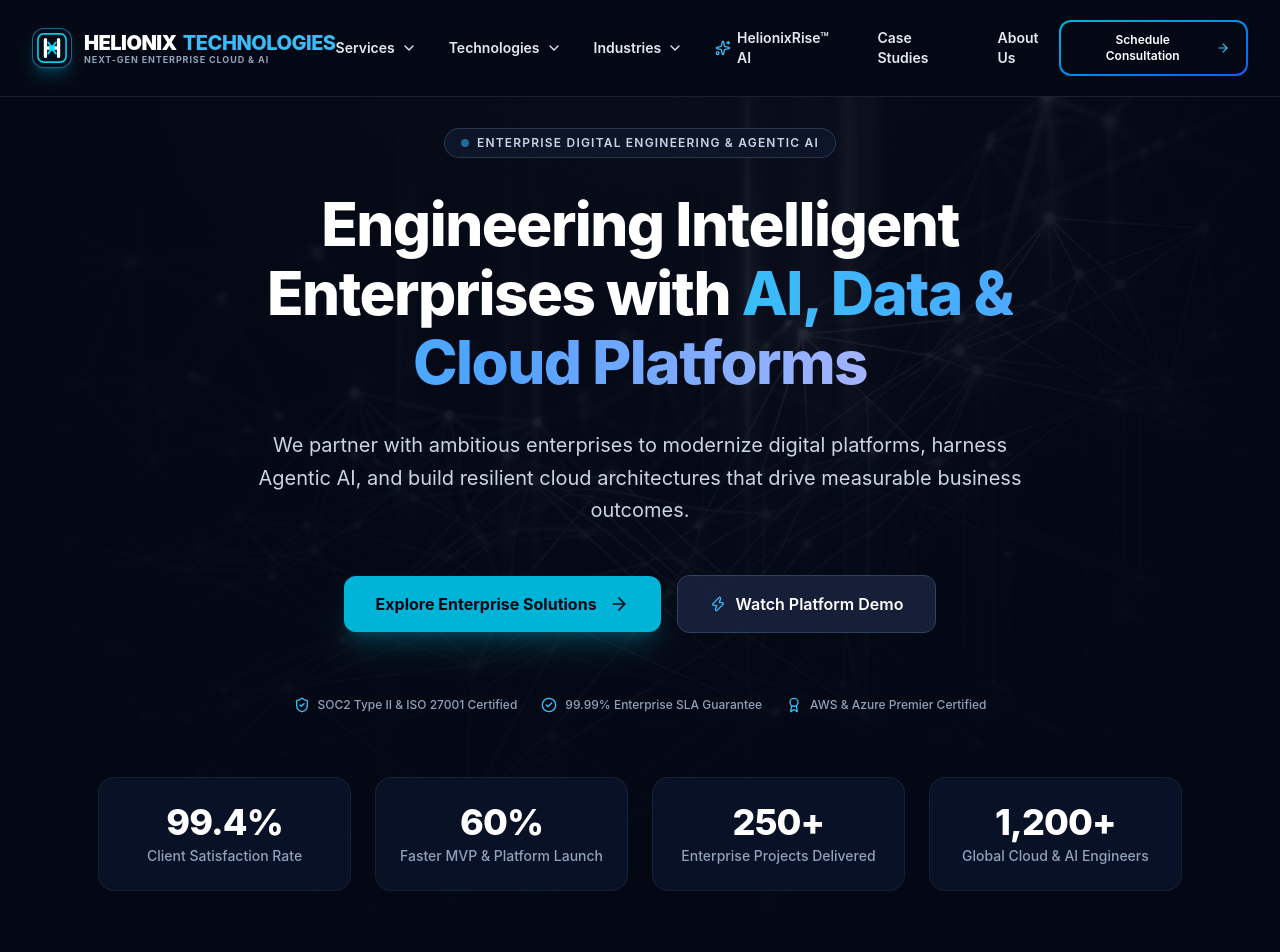
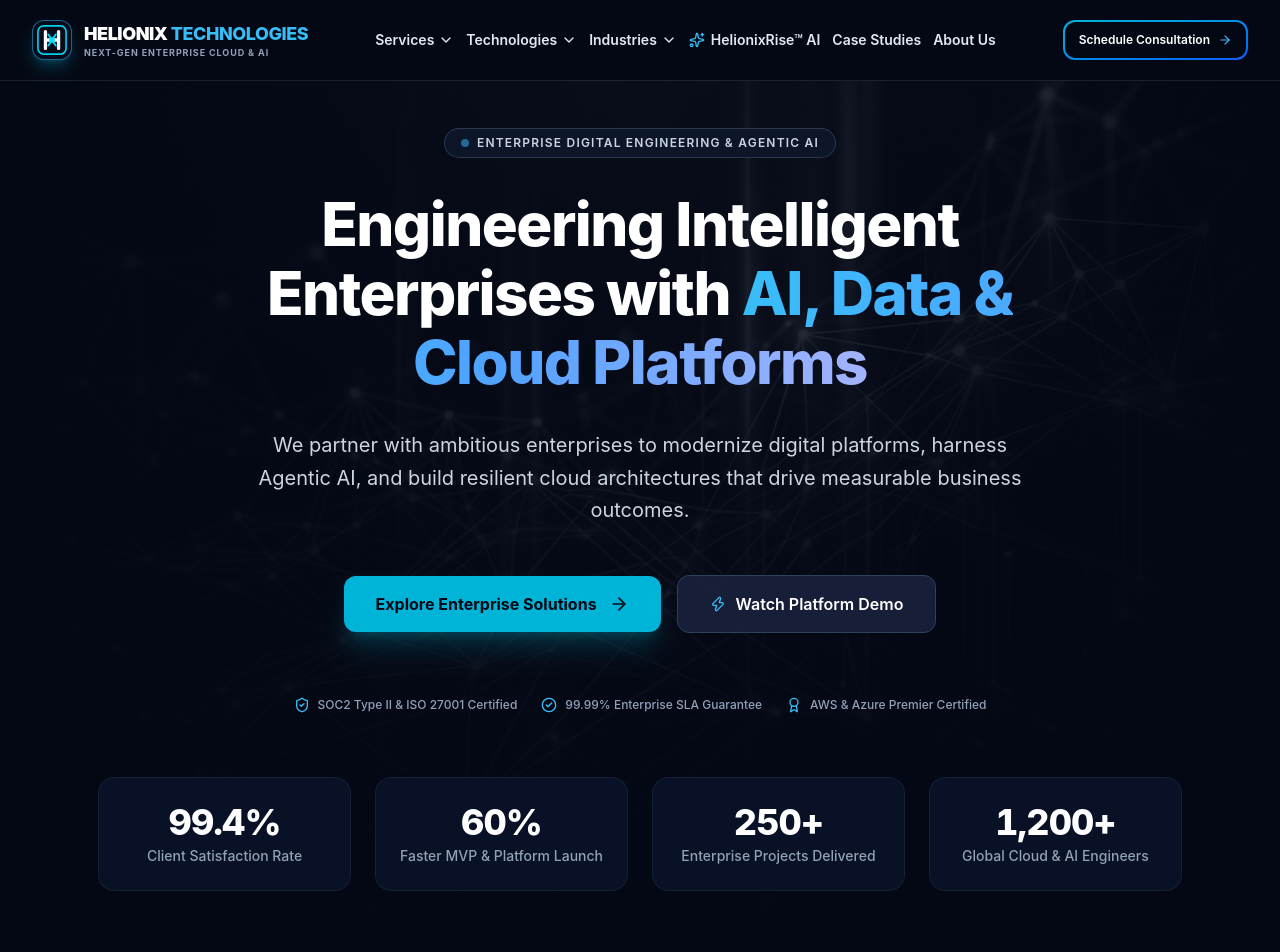
Before and after one commit to priyankgondaliya/Helionix, a React (Vite) app: page / in a window 1280 px wide. Shown: the top 952 px of the page. Built offline with nearby package versions, Linux system fonts and the light colour scheme.

Commit message:
Enhance Hero and Navbar components with CountUpStat for animated statistics and improve dropdown functionality with dynamic positioning

```diff
--- a/src/components/Hero.jsx
+++ b/src/components/Hero.jsx
@@ -1,6 +1,85 @@
-import React from 'react';
-import { ShieldCheck, ArrowRight, CheckCircle2, Award, Zap, TrendingUp } from 'lucide-react';
+import React, { useEffect, useRef, useState } from 'react';
+import { ShieldCheck, ArrowRight, CheckCircle2, Award, Zap } from 'lucide-react';
 import { siteConfig } from '../data/siteData';
+
+function parseStatValue(value) {
+  const match = String(value).match(/^([^0-9]*)([0-9][0-9,]*(?:\.[0-9]+)?)(.*)$/);
+  if (!match) return { prefix: '', number: 0, decimals: 0, suffix: '' };
+  const numeric = match[2].replace(/,/g, '');
+  const decimals = numeric.includes('.') ? numeric.split('.')[1].length : 0;
+  return {
+    prefix: match[1],
+    number: Number(numeric),
+    decimals,
+    suffix: match[3],
+  };
+}
+
+function formatStatNumber(value, decimals) {
+  return value.toLocaleString('en-US', {
+    minimumFractionDigits: decimals,
+    maximumFractionDigits: decimals,
+  });
+}
+
+function CountUpStat({ value, delay = 0 }) {
+  const { prefix, number, decimals, suffix } = parseStatValue(value);
+  const [display, setDisplay] = useState(() => formatStatNumber(0, decimals));
+  const ref = useRef(null);
+
+  useEffect(() => {
+    const el = ref.current;
+    if (!el) return;
+
+    let frame = 0;
+    let started = false;
+    const reduced = window.matchMedia('(prefers-reduced-motion: reduce)').matches;
+
+    const run = () => {
+      if (started) return;
+      started = true;
+      if (reduced) {
+        setDisplay(formatStatNumber(number, decimals));
+        return;
+      }
+
+      const duration = 1700;
+      const begin = performance.now() + delay;
+      const tick = (now) => {
+        const elapsed = now - begin;
+        if (elapsed < 0) {
+          frame = requestAnimationFrame(tick);
+          return;
+        }
+        const progress = Math.min(elapsed / duration, 1);
+        const eased = 1 - Math.pow(1 - progress, 3);
+        const current = progress === 1 ? number : number * eased;
+        setDisplay(formatStatNumber(current, decimals));
+        if (progress < 1) frame = requestAnimationFrame(tick);
+      };
+      frame = requestAnimationFrame(tick);
+    };
+
+    const observer = new IntersectionObserver((entries) => {
+      if (entries.some((entry) => entry.isIntersecting)) {
+        run();
+        observer.disconnect();
+      }
+    }, { threshold: 0.4 });
+
+    observer.observe(el);
+    return () => {
+      observer.disconnect();
+      cancelAnimationFrame(frame);
+    };
+  }, [number, decimals, delay]);
+
+  return (
+    <span ref={ref}>
+      {prefix}{display}{suffix}
+    </span>
+  );
+}
 
 export default function Hero({ onOpenContact }) {
   return (
@@ -80,8 +159,8 @@
           {siteConfig.stats.map((stat, idx) => (
             <div key={idx} className="glass-card rounded-2xl p-6 text-center relative overflow-hidden group">
               <div className="absolute top-0 left-0 right-0 h-1 bg-gradient-to-r from-transparent via-cyan-500/50 to-transparent opacity-0 group-hover:opacity-100 transition-opacity" />
-              <div className="text-3xl sm:text-4xl font-extrabold text-white tracking-tight mb-1 group-hover:text-cyan-400 transition-colors">
-                {stat.value}
+              <div className="text-3xl sm:text-4xl font-extrabold text-white tracking-tight mb-1 tabular-nums group-hover:text-cyan-400 transition-colors">
+                <CountUpStat value={stat.value} delay={idx * 160} />
               </div>
               <div className="text-xs sm:text-sm font-medium text-slate-400">
                 {stat.label}
--- a/src/components/Navbar.jsx
+++ b/src/components/Navbar.jsx
@@ -1,12 +1,26 @@
 import React, { useState, useEffect } from 'react';
-import { ChevronDown, Menu, X, ArrowRight, ShieldCheck, Send, Layers, Globe, Database, Code2, Server, Cloud, Smartphone, Sparkles, CheckCircle2 } from 'lucide-react';
+import { ChevronDown, Menu, X, ArrowRight, ShieldCheck, Send, Layers, Globe, Database, Code2, Server, Cloud, Smartphone, Sparkles, CheckCircle2, HeartPulse, Landmark, Cpu, ShoppingBag, Car } from 'lucide-react';
 import { serviceCategories, industrySolutions, technologyStack } from '../data/siteData';
 import TechIcon from './TechIcon';
+
+const industryIcons = {
+  healthcare: HeartPulse,
+  finance: Landmark,
+  hitech: Cpu,
+  consumer: ShoppingBag,
+  automotive: Car,
+};
 
 export default function Navbar({ onOpenContact, onSelectService, onSelectIndustry, onSelectTechnology }) {
   const [scrolled, setScrolled] = useState(false);
   const [mobileMenuOpen, setMobileMenuOpen] = useState(false);
   const [activeDropdown, setActiveDropdown] = useState(null);
+  const [dropdownTop, setDropdownTop] = useState(0);
+
+  const openDropdown = (name, event) => {
+    setDropdownTop(event.currentTarget.getBoundingClientRect().bottom);
+    setActiveDropdown(name);
+  };
 
   useEffect(() => {
     const handleScroll = () => {
@@ -45,11 +59,11 @@
       scrolled ? 'shadow-2xl border-b border-slate-800 py-3.5' : 'py-5 border-b border-slate-800/80'
     }`}>
       <div className="max-w-7xl mx-auto px-4 sm:px-6 lg:px-8">
-        <div className="flex items-center justify-between">
+        <div className="flex items-center justify-between gap-3 xl:gap-5">
 
           {/* Brand Logo - Helonix Technologies */}
-          <a href="#" className="flex items-center gap-3 group shrink-0">
-            <div className="w-10 h-10 rounded-xl bg-[#060C1B] flex items-center justify-center p-1 border border-cyan-400/50 shadow-lg shadow-cyan-500/25 group-hover:scale-105 transition-transform shrink-0">
+          <a href="#" className="flex items-center gap-2.5 sm:gap-3 group shrink-0 min-w-0">
+            <div className="w-9 h-9 sm:w-10 sm:h-10 rounded-xl bg-[#060C1B] flex items-center justify-center p-1 border border-cyan-400/50 shadow-lg shadow-cyan-500/25 group-hover:scale-105 transition-transform shrink-0">
               <svg viewBox="0 0 64 64" fill="none" className="w-full h-full">
                 <rect width="64" height="64" rx="14" fill="#060C1B"/>
                 <rect x="2" y="2" width="60" height="60" rx="12" fill="none" stroke="#00E5FF" strokeWidth="3.5" strokeOpacity="0.9"/>
@@ -58,52 +72,55 @@
                 <circle cx="32" cy="32" r="6" fill="#00E5FF"/>
               </svg>
             </div>
-            <div className="flex flex-col whitespace-nowrap">
-              <span className="text-lg sm:text-xl font-black tracking-tight text-white flex items-center gap-1.5 font-sans">
+            <div className="flex flex-col min-w-0">
+              <span className="text-[13px] min-[380px]:text-base sm:text-lg xl:text-lg 2xl:text-xl font-black tracking-tight text-white font-sans whitespace-nowrap">
                 HELIONIX <span className="text-cyan-400 font-extrabold">TECHNOLOGIES</span>
               </span>
-              <span className="text-[9px] tracking-widest text-slate-400 font-bold uppercase -mt-1">
+              <span className="hidden min-[420px]:block text-[8px] sm:text-[9px] tracking-widest text-slate-400 font-bold uppercase -mt-0.5 whitespace-nowrap">
                 Next-Gen Enterprise Cloud & AI
               </span>
             </div>
           </a>
 
           {/* Desktop Navigation Links */}
-          <nav className="hidden lg:flex items-center gap-5 xl:gap-8">
+          <nav className="hidden xl:flex items-center gap-3 2xl:gap-6 shrink-0">
 
             {/* Services Dropdown */}
             <div
               className="relative"
-              onMouseEnter={() => setActiveDropdown('services')}
+              onMouseEnter={(event) => openDropdown('services', event)}
               onMouseLeave={() => setActiveDropdown(null)}
             >
-              <button className="flex items-center gap-1.5 text-sm font-semibold text-slate-200 hover:text-cyan-400 transition-colors py-2">
+              <button className="flex items-center gap-1 text-sm font-semibold text-slate-200 hover:text-cyan-400 transition-colors py-2 whitespace-nowrap">
                 <span>Services</span>
                 <ChevronDown className={`w-4 h-4 transition-transform duration-200 ${activeDropdown === 'services' ? 'rotate-180 text-cyan-400' : ''}`} />
               </button>
 
               {activeDropdown === 'services' && (
-                <div className="absolute top-full left-1/2 -translate-x-1/2 w-[740px] pt-3 z-50">
+                <div
+                  className="fixed left-1/2 z-50 w-[min(1180px,calc(100vw-2rem))] -translate-x-1/2 pt-3"
+                  style={{ top: dropdownTop }}
+                >
                   <div
                     style={{ backgroundColor: '#070c18', opacity: 1, backdropFilter: 'none', WebkitBackdropFilter: 'none' }}
-                    className="rounded-2xl p-6 shadow-[0_35px_100px_rgba(0,0,0,1)] border border-slate-700 text-slate-100 grid grid-cols-2 gap-4"
+                    className="rounded-2xl p-6 sm:p-8 shadow-[0_35px_100px_rgba(0,0,0,1)] border border-slate-700 text-slate-100 grid grid-cols-2 gap-5"
                   >
                     {serviceCategories.map((cat) => (
                       <button
                         key={cat.id}
                         onClick={() => handleServiceClick(cat.id)}
                         style={{ backgroundColor: '#0f172a' }}
-                        className="p-4 rounded-xl hover:bg-[#1e293b] transition-all border border-slate-800 hover:border-cyan-500/60 group text-left"
+                        className="h-full p-5 sm:p-6 rounded-xl hover:bg-[#1e293b] transition-all border border-slate-800 hover:border-cyan-500/60 group text-left flex flex-col"
                       >
-                        <div className="flex items-center justify-between mb-1.5">
-                          <span className="text-sm font-bold text-white group-hover:text-cyan-400 transition-colors flex items-center gap-2">
-                            <span>{cat.title}</span>
+                        <div className="flex items-start justify-between gap-4 mb-3">
+                          <span className="text-base sm:text-lg font-bold text-white group-hover:text-cyan-400 transition-colors leading-snug">
+                            {cat.title}
                           </span>
-                          <span className="text-[10px] uppercase font-bold text-cyan-400 bg-[#040814] px-2 py-0.5 rounded-full border border-cyan-800">
+                          <span className="shrink-0 text-[11px] sm:text-xs uppercase font-bold text-cyan-400 bg-[#040814] px-2.5 py-1 rounded-full border border-cyan-800 text-center leading-tight">
                             {cat.badge}
                           </span>
                         </div>
-                        <p className="text-xs text-slate-300 line-clamp-2 leading-relaxed">
+                        <p className="text-sm text-slate-300 leading-relaxed">
                           {cat.description}
                         </p>
                       </button>
@@ -116,19 +133,22 @@
             {/* Technologies Dropdown */}
             <div
               className="relative"
-              onMouseEnter={() => setActiveDropdown('technologies')}
+              onMouseEnter={(event) => openDropdown('technologies', event)}
               onMouseLeave={() => setActiveDropdown(null)}
             >
-              <button className="flex items-center gap-1.5 text-sm font-semibold text-slate-200 hover:text-cyan-400 transition-colors py-2">
+              <button className="flex items-center gap-1 text-sm font-semibold text-slate-200 hover:text-cyan-400 transition-colors py-2 whitespace-nowrap">
                 <span>Technologies</span>
                 <ChevronDown className={`w-4 h-4 transition-transform duration-200 ${activeDropdown === 'technologies' ? 'rotate-180 text-cyan-400' : ''}`} />
               </button>
 
               {activeDropdown === 'technologies' && (
-                <div className="absolute top-full left-1/2 -translate-x-1/2 w-[860px] pt-3 z-50">
+                <div
+                  className="fixed left-1/2 z-50 w-[min(1180px,calc(100vw-2rem))] -translate-x-1/2 pt-3"
+                  style={{ top: dropdownTop }}
+                >
                   <div
                     style={{ backgroundColor: '#070c18', opacity: 1, backdropFilter: 'none', WebkitBackdropFilter: 'none' }}
-                    className="rounded-2xl p-6 shadow-[0_35px_100px_rgba(0,0,0,1)] border border-slate-700 text-slate-100 grid grid-cols-2 lg:grid-cols-3 gap-3.5"
+                    className="rounded-2xl p-6 sm:p-8 shadow-[0_35px_100px_rgba(0,0,0,1)] border border-slate-700 text-slate-100 grid grid-cols-2 xl:grid-cols-3 gap-5"
                   >
                     {technologyStack.map((techGroup) => {
                       const CategoryHeaderIcon = techGroup.category === 'frontend' ? Code2 :
@@ -140,25 +160,25 @@
                           key={techGroup.category}
                           onClick={() => handleTechClick(techGroup.category)}
                           style={{ backgroundColor: '#0f172a' }}
-                          className="p-4 rounded-xl hover:bg-[#1e293b] transition-all border border-slate-800 hover:border-cyan-500/60 group text-left space-y-2.5 flex flex-col justify-between"
+                          className="p-5 sm:p-6 rounded-xl hover:bg-[#1e293b] transition-all border border-slate-800 hover:border-cyan-500/60 group text-left space-y-4 flex flex-col justify-between"
                         >
-                          <div className="space-y-2">
+                          <div className="space-y-3">
                             <div className="flex items-center justify-between">
-                              <span className="text-xs sm:text-sm font-bold text-white group-hover:text-cyan-400 transition-colors flex items-center gap-2">
-                                <span className="p-1 rounded-lg bg-navy-950 border border-slate-800 text-cyan-400 group-hover:border-cyan-500/50 transition-colors">
-                                  <CategoryHeaderIcon className="w-3.5 h-3.5 text-cyan-400 shrink-0" />
+                              <span className="text-base sm:text-lg font-bold text-white group-hover:text-cyan-400 transition-colors flex items-center gap-2.5">
+                                <span className="p-1.5 rounded-lg bg-navy-950 border border-slate-800 text-cyan-400 group-hover:border-cyan-500/50 transition-colors">
+                                  <CategoryHeaderIcon className="w-5 h-5 text-cyan-400 shrink-0" />
                                 </span>
                                 <span>{techGroup.title}</span>
                               </span>
                             </div>
-                            <p className="text-[11px] text-slate-300 line-clamp-2 leading-relaxed">
+                            <p className="text-sm text-slate-300 line-clamp-3 leading-relaxed">
                               {techGroup.description}
                             </p>
                           </div>
-                          <div className="flex flex-wrap gap-1.5 pt-1">
+                          <div className="flex flex-wrap gap-2 pt-1">
                             {techGroup.items.slice(0, 4).map((item, iIdx) => (
-                              <span key={iIdx} className="text-[10px] font-semibold text-slate-200 bg-[#040814] px-2 py-0.5 rounded-md border border-slate-800 flex items-center gap-1 group-hover:border-slate-700">
-                                <TechIcon name={item.name} className="w-3 h-3 shrink-0" />
+                              <span key={iIdx} className="text-xs font-semibold text-slate-200 bg-[#040814] px-2.5 py-1 rounded-md border border-slate-800 flex items-center gap-1.5 group-hover:border-slate-700">
+                                <TechIcon name={item.name} className="w-4 h-4 shrink-0" />
                                 <span>{item.name}</span>
                               </span>
                             ))}
@@ -174,59 +194,75 @@
             {/* Industries Dropdown */}
             <div
               className="relative"
-              onMouseEnter={() => setActiveDropdown('industries')}
+              onMouseEnter={(event) => openDropdown('industries', event)}
               onMouseLeave={() => setActiveDropdown(null)}
             >
-              <button className="flex items-center gap-1.5 text-sm font-semibold text-slate-200 hover:text-cyan-400 transition-colors py-2">
+              <button className="flex items-center gap-1 text-sm font-semibold text-slate-200 hover:text-cyan-400 transition-colors py-2 whitespace-nowrap">
                 <span>Industries</span>
                 <ChevronDown className={`w-4 h-4 transition-transform duration-200 ${activeDropdown === 'industries' ? 'rotate-180 text-cyan-400' : ''}`} />
               </button>
 
               {activeDropdown === 'industries' && (
-                <div className="absolute top-full left-0 w-80 pt-3 z-50">
+                <div
+                  className="fixed left-1/2 z-50 w-[min(1180px,calc(100vw-2rem))] -translate-x-1/2 pt-3"
+                  style={{ top: dropdownTop }}
+                >
                   <div
                     style={{ backgroundColor: '#070c18', opacity: 1, backdropFilter: 'none', WebkitBackdropFilter: 'none' }}
-                    className="rounded-2xl p-4 shadow-[0_35px_100px_rgba(0,0,0,1)] border border-slate-700 text-slate-100 space-y-1.5"
+                    className="rounded-2xl p-6 sm:p-8 shadow-[0_35px_100px_rgba(0,0,0,1)] border border-slate-700 text-slate-100 grid grid-cols-2 xl:grid-cols-3 gap-5"
                   >
-                    {industrySolutions.map((ind) => (
+                    {industrySolutions.map((ind) => {
+                      const IndustryIcon = industryIcons[ind.id] || Globe;
+                      return (
                       <button
                         key={ind.id}
                         onClick={() => handleIndustryClick(ind.id)}
                         style={{ backgroundColor: '#0f172a' }}
-                        className="w-full flex items-center justify-between p-3 rounded-xl hover:bg-[#1e293b] text-slate-200 hover:text-white transition-all text-xs font-semibold text-left border border-slate-800 hover:border-cyan-500/40"
+                        className="h-full p-5 sm:p-6 rounded-xl hover:bg-[#1e293b] transition-all border border-slate-800 hover:border-cyan-500/60 group text-left flex flex-col justify-between gap-4"
                       >
-                        <span>{ind.name}</span>
-                        <span className="text-[10px] text-cyan-400 bg-[#040814] border border-cyan-800 px-2 py-0.5 rounded font-mono">
+                        <div className="space-y-3">
+                          <span className="flex items-center gap-2.5 text-base sm:text-lg font-bold text-white group-hover:text-cyan-400 transition-colors leading-snug">
+                            <span className="p-1.5 rounded-lg bg-navy-950 border border-slate-800 text-cyan-400 group-hover:border-cyan-500/50 transition-colors shrink-0">
+                              <IndustryIcon className="w-5 h-5 text-cyan-400" />
+                            </span>
+                            <span>{ind.name}</span>
+                          </span>
+                          <p className="text-sm text-slate-300 leading-relaxed">
+                            {ind.summary}
+                          </p>
+                        </div>
+                        <span className="self-start text-xs font-semibold text-cyan-400 bg-[#040814] border border-cyan-800 px-2.5 py-1 rounded-full">
                           {ind.stats}
                         </span>
                       </button>
-                    ))}
+                      );
+                    })}
                   </div>
                 </div>
               )}
             </div>
 
-            <a href="#platform" className="text-sm font-semibold text-slate-200 hover:text-cyan-400 transition-colors flex items-center gap-1.5">
-              <Sparkles className="w-4 h-4 text-cyan-400" />
+            <a href="#platform" className="text-sm font-semibold text-slate-200 hover:text-cyan-400 transition-colors flex items-center gap-1.5 whitespace-nowrap">
+              <Sparkles className="w-4 h-4 text-cyan-400 shrink-0" />
               <span>HelionixRise™ AI</span>
             </a>
 
-            <a href="#case-studies" className="text-sm font-semibold text-slate-200 hover:text-cyan-400 transition-colors">
+            <a href="#case-studies" className="text-sm font-semibold text-slate-200 hover:text-cyan-400 transition-colors whitespace-nowrap">
               Case Studies
             </a>
 
-            <a href="#contact" className="text-sm font-semibold text-slate-200 hover:text-cyan-400 transition-colors">
+            <a href="#contact" className="text-sm font-semibold text-slate-200 hover:text-cyan-400 transition-colors whitespace-nowrap">
               About Us
             </a>
           </nav>
 
           {/* Action Buttons */}
-          <div className="hidden lg:flex items-center gap-4">
+          <div className="hidden xl:flex items-center shrink-0">
             <button
               onClick={onOpenContact}
               className="relative inline-flex items-center justify-center p-0.5 overflow-hidden text-xs font-semibold text-white rounded-xl group bg-gradient-to-br from-cyan-500 to-blue-600 group-hover:from-cyan-500 group-hover:to-blue-600 hover:shadow-lg hover:shadow-cyan-500/25 transition-all"
             >
-              <span className="relative px-4 py-2.5 transition-all ease-in duration-75 bg-[#040814] rounded-[10px] group-hover:bg-opacity-0 flex items-center gap-2">
+              <span className="relative px-3.5 2xl:px-4 py-2.5 transition-all ease-in duration-75 bg-[#040814] rounded-[10px] group-hover:bg-opacity-0 flex items-center gap-2 whitespace-nowrap">
                 <span>Schedule Consultation</span>
                 <ArrowRight className="w-3.5 h-3.5 text-cyan-400 group-hover:text-white transition-colors" />
               </span>
@@ -234,7 +270,7 @@
           </div>
 
           {/* Mobile Menu Button */}
-          <div className="lg:hidden flex items-center gap-3">
+          <div className="xl:hidden flex items-center gap-3 shrink-0">
             <button
               onClick={() => setMobileMenuOpen(!mobileMenuOpen)}
               className="p-2 rounded-lg text-slate-300 hover:text-white hover:bg-slate-800 focus:outline-none"
@@ -248,7 +284,7 @@
 
       {/* Mobile Drawer */}
       {mobileMenuOpen && (
-        <div className="lg:hidden bg-[#040814] border-b border-slate-800 px-4 pt-4 pb-6 space-y-4">
+        <div className="xl:hidden max-h-[calc(100dvh-4.5rem)] overflow-y-auto bg-[#040814] border-b border-slate-800 px-4 pt-4 pb-6 space-y-4">
 
           <div className="space-y-2">
             <div className="text-xs font-semibold text-slate-400 uppercase tracking-wider px-2">Services</div>
@@ -284,15 +320,19 @@
 
           <div className="pt-2 border-t border-slate-800 space-y-2">
             <div className="text-xs font-semibold text-slate-400 uppercase tracking-wider px-2">Industries</div>
-            {industrySolutions.map((ind) => (
+            {industrySolutions.map((ind) => {
+              const IndustryIcon = industryIcons[ind.id] || Globe;
+              return (
               <button
                 key={ind.id}
                 onClick={() => handleIndustryClick(ind.id)}
-                className="w-full text-left block px-3 py-2 rounded-lg text-sm text-slate-200 hover:bg-slate-800 hover:text-cyan-400"
+                className="w-full text-left flex items-center gap-2.5 px-3 py-2 rounded-lg text-sm text-slate-200 hover:bg-slate-800 hover:text-cyan-400"
               >
-                {ind.name}
+                <IndustryIcon className="w-4 h-4 text-cyan-400 shrink-0" />
+                <span>{ind.name}</span>
               </button>
-            ))}
+              );
+            })}
           </div>
 
           <div className="pt-2 border-t border-slate-800 space-y-2">
```
